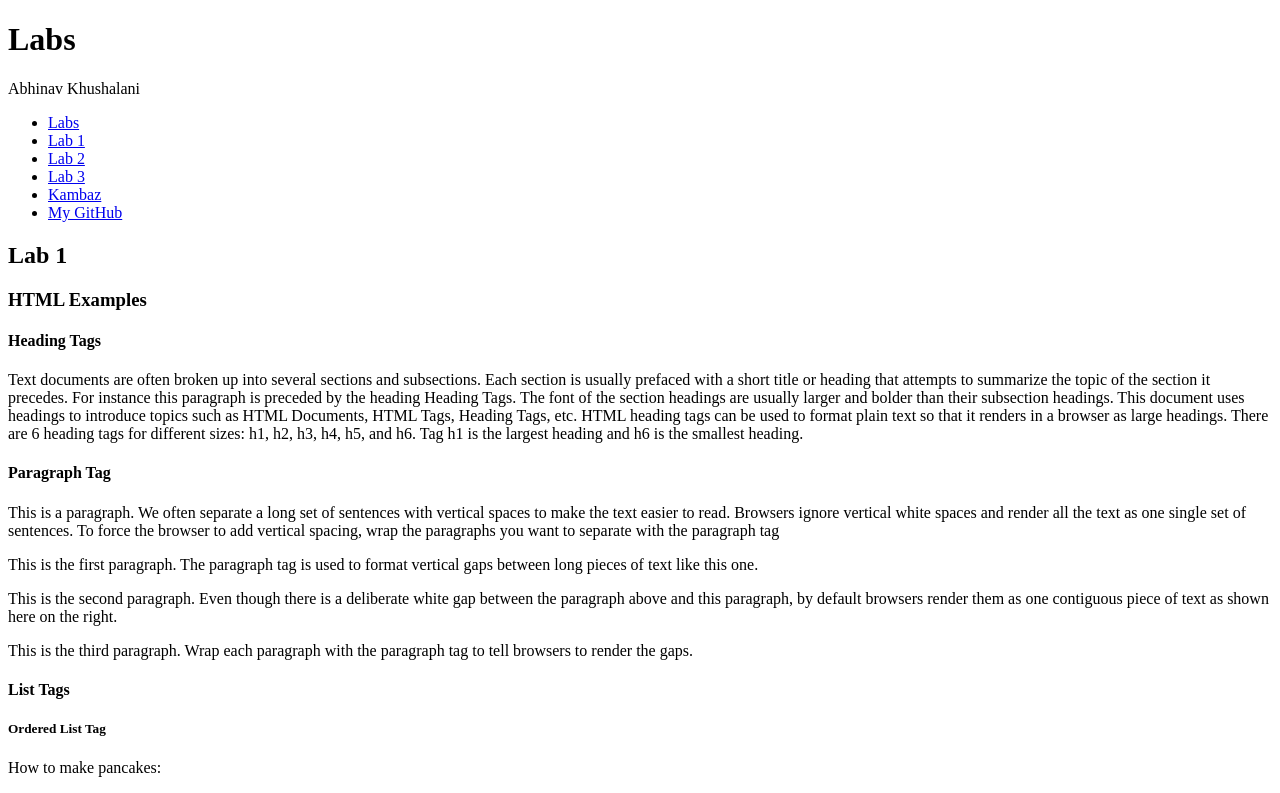
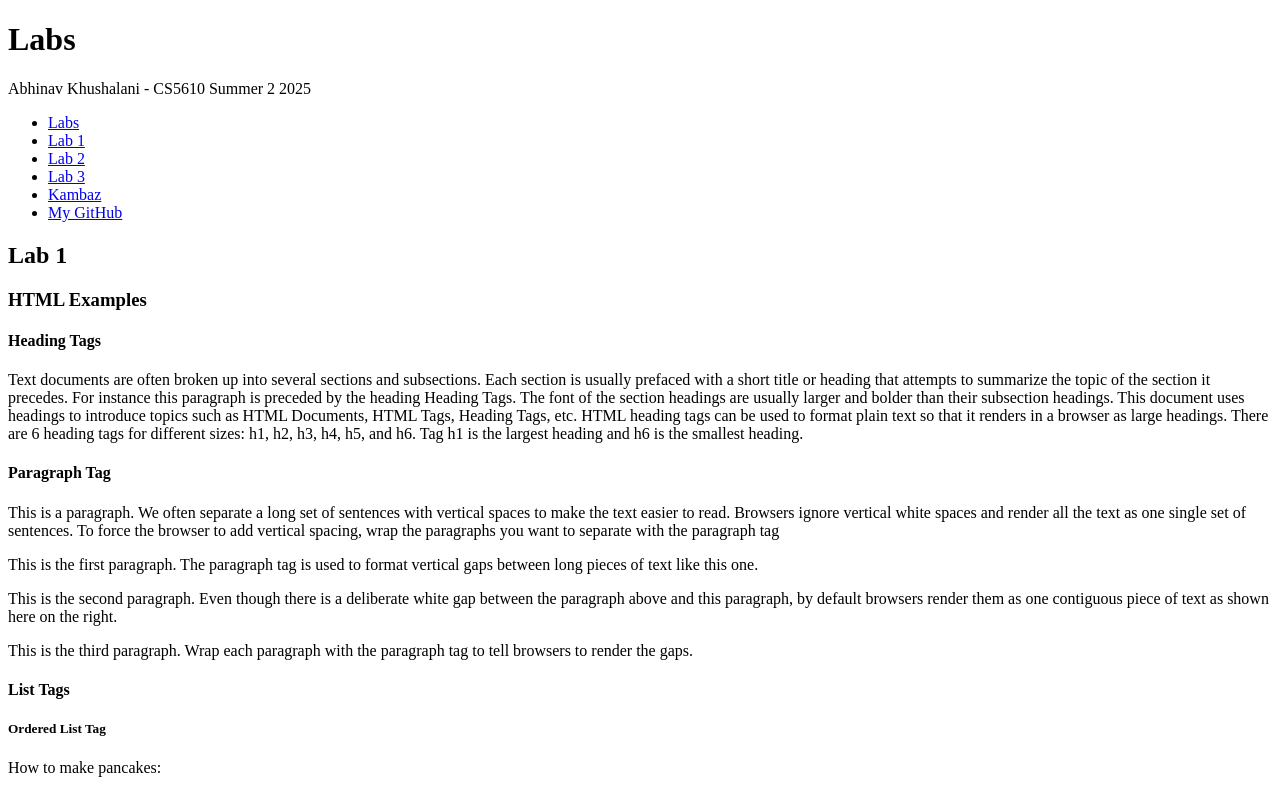
Before and after one commit to akhushalani/kambaz-react-web-app, a React (Vite) app: page /#/Labs/Lab1 in a window 1280 px wide. Shown: the top 793 px of the page. Built offline with nearby package versions, Linux system fonts and the light colour scheme.

Commit message:
Added section to labs page

```diff
--- a/src/Labs/index.tsx
+++ b/src/Labs/index.tsx
@@ -7,7 +7,7 @@ export default function Labs() {
     return (
         <div id="wd-labs">
             <h1>Labs</h1>
-            <p>Abhinav Khushalani</p>
+            <p>Abhinav Khushalani - CS5610 Summer 2 2025</p>
             <TOC />
             <Routes>
                 <Route path="/" element={<Navigate to="Lab1" />} />
```
